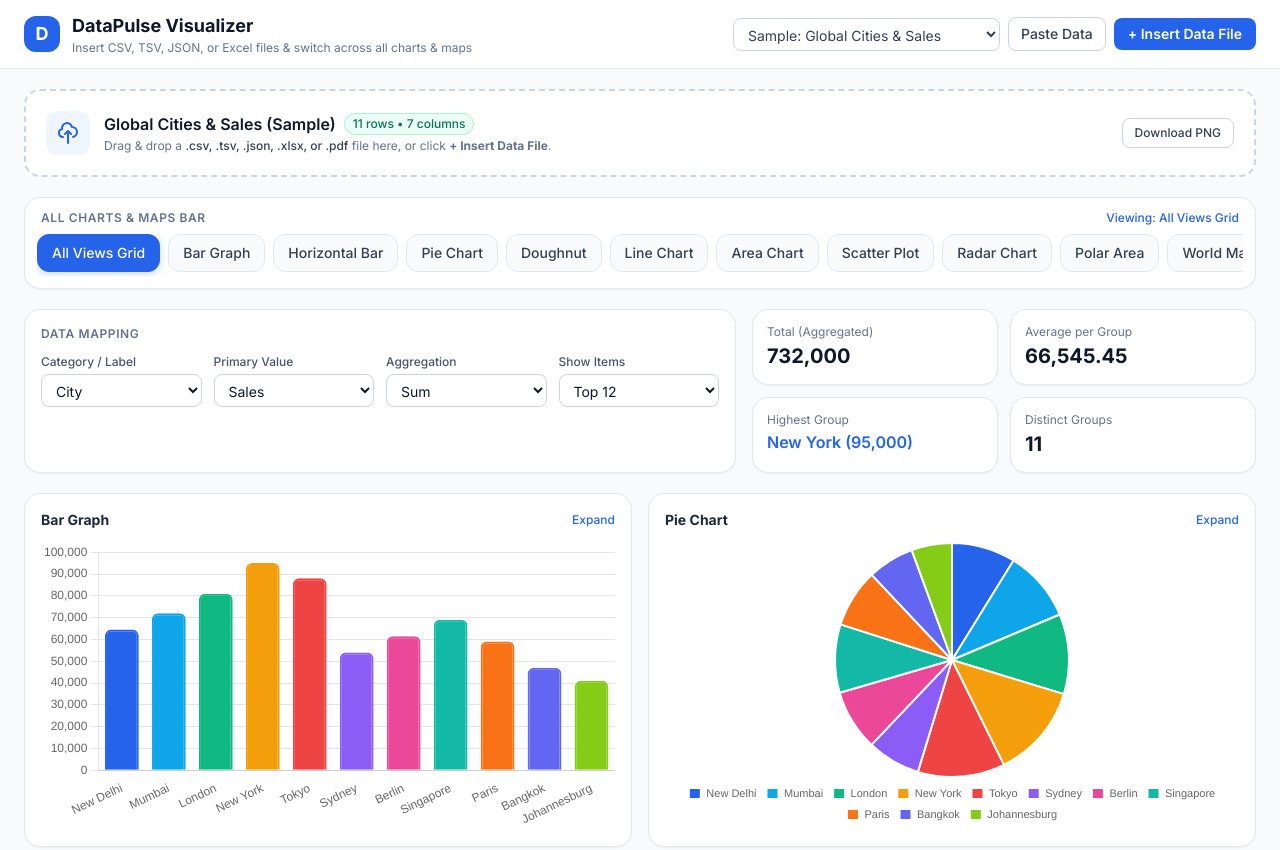
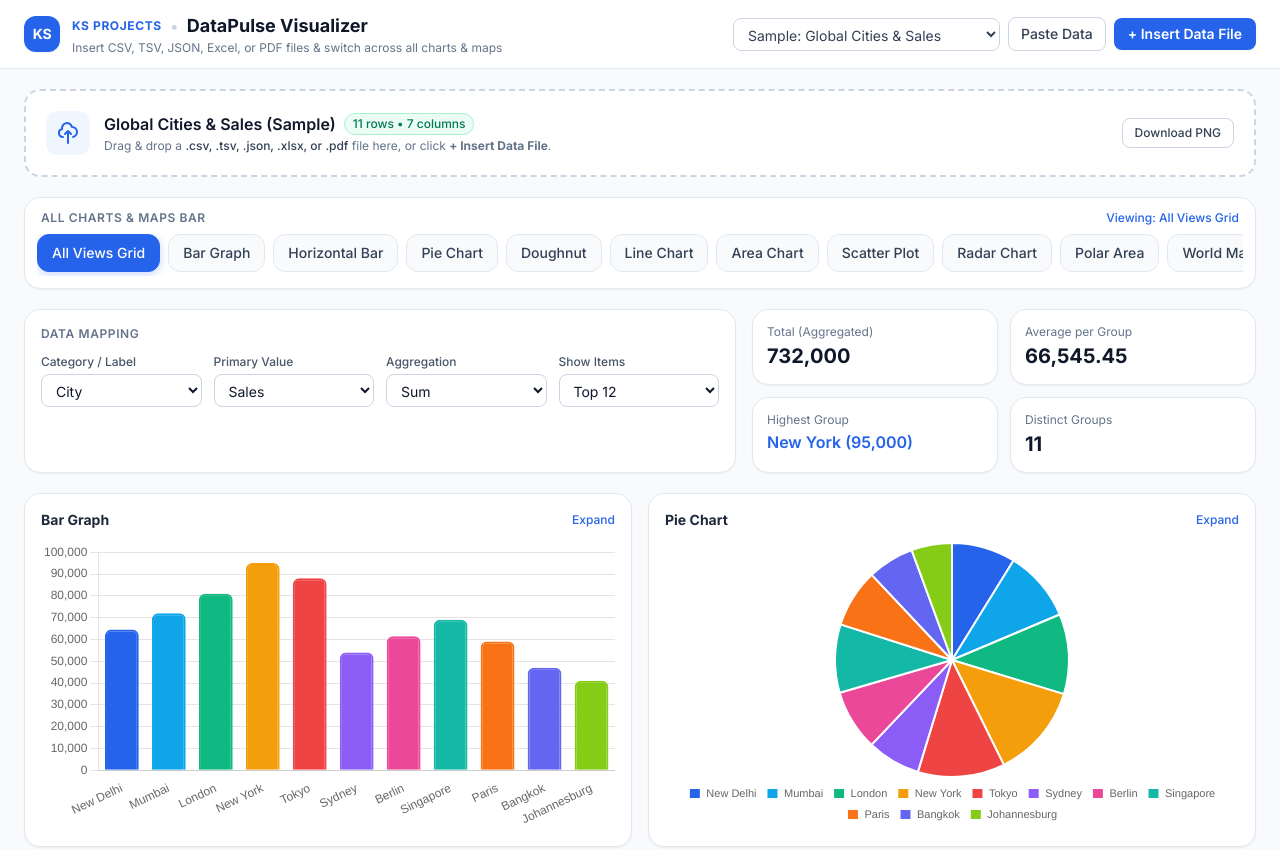
Before and after one commit to SATHVIK-CSE/visualize, a plain HTML site: page index.html in a window 1280 px wide. Shown: the top 850 px of the page. Drawn offline with nearby package versions, Linux system fonts and the light colour scheme; no server answers.

Commit message:
Add files via upload

```diff
--- a/index.html
+++ b/index.html
@@ -60,10 +60,14 @@
   <header class="bg-white border-b border-slate-200 sticky top-0 z-30">
     <div class="max-w-7xl mx-auto px-4 sm:px-6 py-3 flex flex-wrap items-center justify-between gap-3">
       <div class="flex items-center gap-3">
-        <div class="w-9 h-9 rounded-xl bg-blue-600 text-white flex items-center justify-center font-bold text-lg shadow-sm">D</div>
+        <div class="w-9 h-9 rounded-xl bg-blue-600 text-white flex items-center justify-center font-bold text-sm tracking-tight shadow-sm">KS</div>
         <div>
-          <h1 class="text-base sm:text-lg font-bold text-slate-900 leading-tight">DataPulse Visualizer</h1>
-          <p class="text-xs text-slate-500">Insert CSV, TSV, JSON, or Excel files &amp; switch across all charts &amp; maps</p>
+          <div class="flex items-center gap-2">
+            <span class="text-xs font-bold uppercase tracking-wider text-blue-600">KS Projects</span>
+            <span class="text-slate-300">&bull;</span>
+            <h1 class="text-base sm:text-lg font-bold text-slate-900 leading-tight">DataPulse Visualizer</h1>
+          </div>
+          <p class="text-xs text-slate-500">Insert CSV, TSV, JSON, Excel, or PDF files &amp; switch across all charts &amp; maps</p>
         </div>
       </div>
 
```
